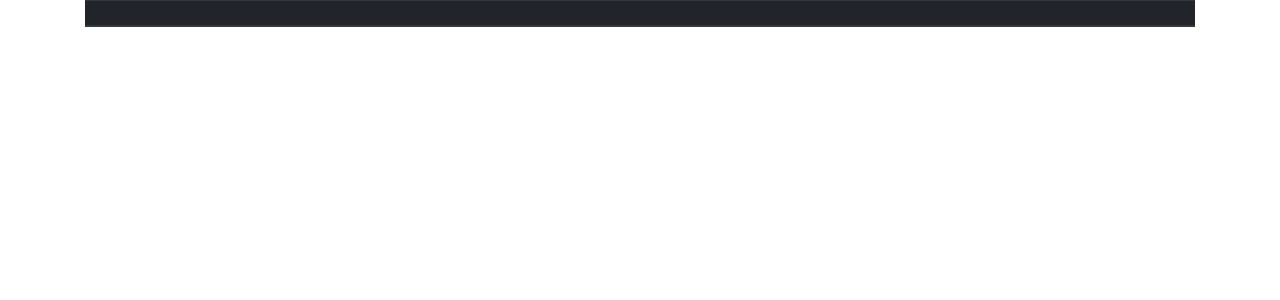
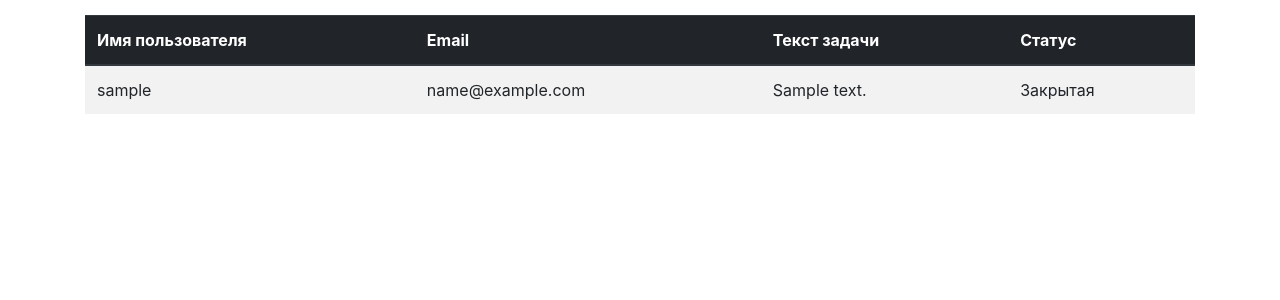
Before and after one commit to YurikKazaryan/mvc, a PHP site: template application/views/task/index.php in a window 1280 px wide. Shown: the part 56-356 px from the top of the page. Run offline with PHP 8.4, Linux system fonts and the light colour scheme; the template is opened without the code that fills it: most values are stand-ins (such as "Sample title", 1, 10 or a date in 2020); lists and menus that the app fills with data are empty; some libraries are stand-ins or nearby versions.

Commit message:
task list in table done

```diff
--- a/application/views/task/index.php
+++ b/application/views/task/index.php
@@ -1,6 +1,20 @@
-<table class="table">
+<table class="table table-striped table-hover" style="margin-top: 15px">
   <thead class="thead-dark">
     <tr>
-      <th scope="col"></th>
+      <th>Имя пользователя</th>
+      <th>Email</th>
+      <th>Текст задачи</th>
+      <th>Статус</th>
+    </tr>
+  </thead>
+  <tbody>
     <?php foreach ($model as $task): ?>
+    <tr>
+      <td><?=$task['username']?></td>
+      <td><?=$task['email']?></td>
+      <td><?=$task['task_text']?></td>
+      <td><?=$task['status'] == 1 ? 'Активная' : 'Закрытая'?></td>
+    </tr>
     <?php endforeach?>
+  <tbody>
+</table>
```
Also changed, not shown: application/db.sqlite.
